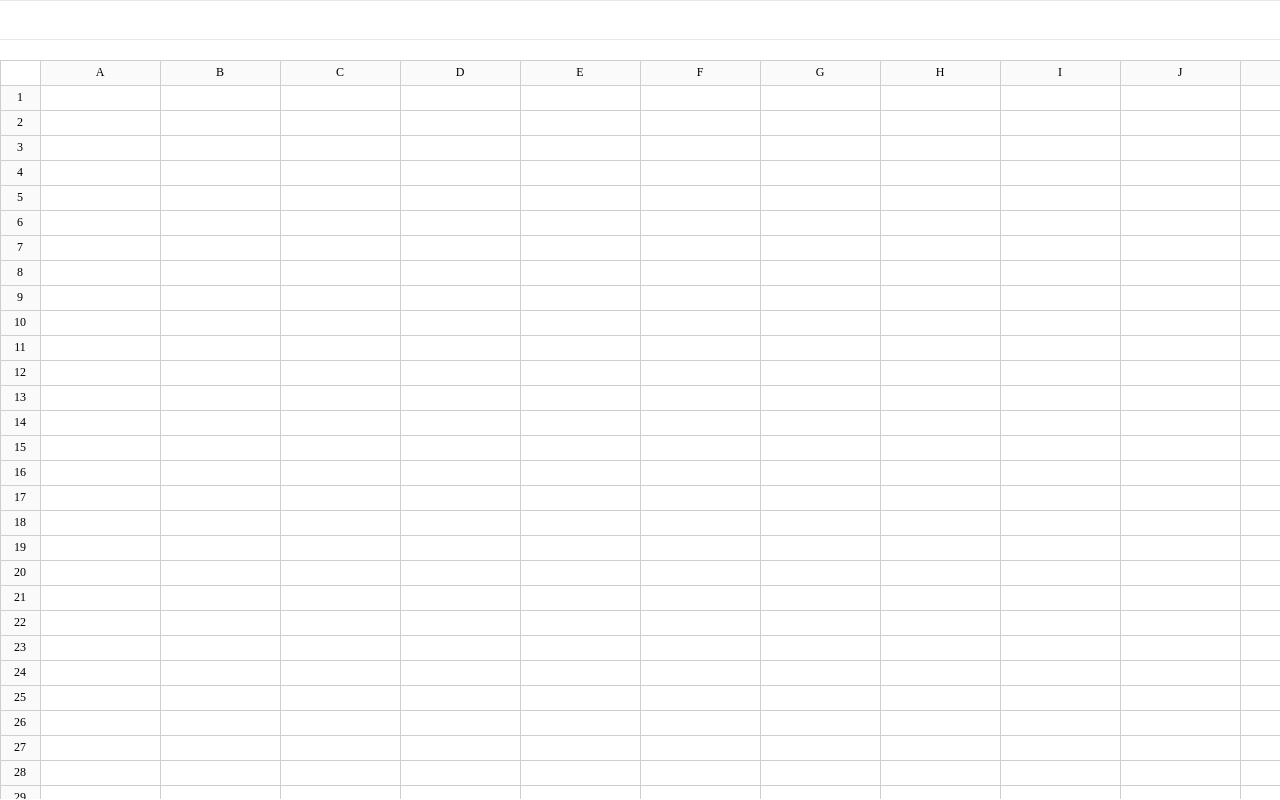
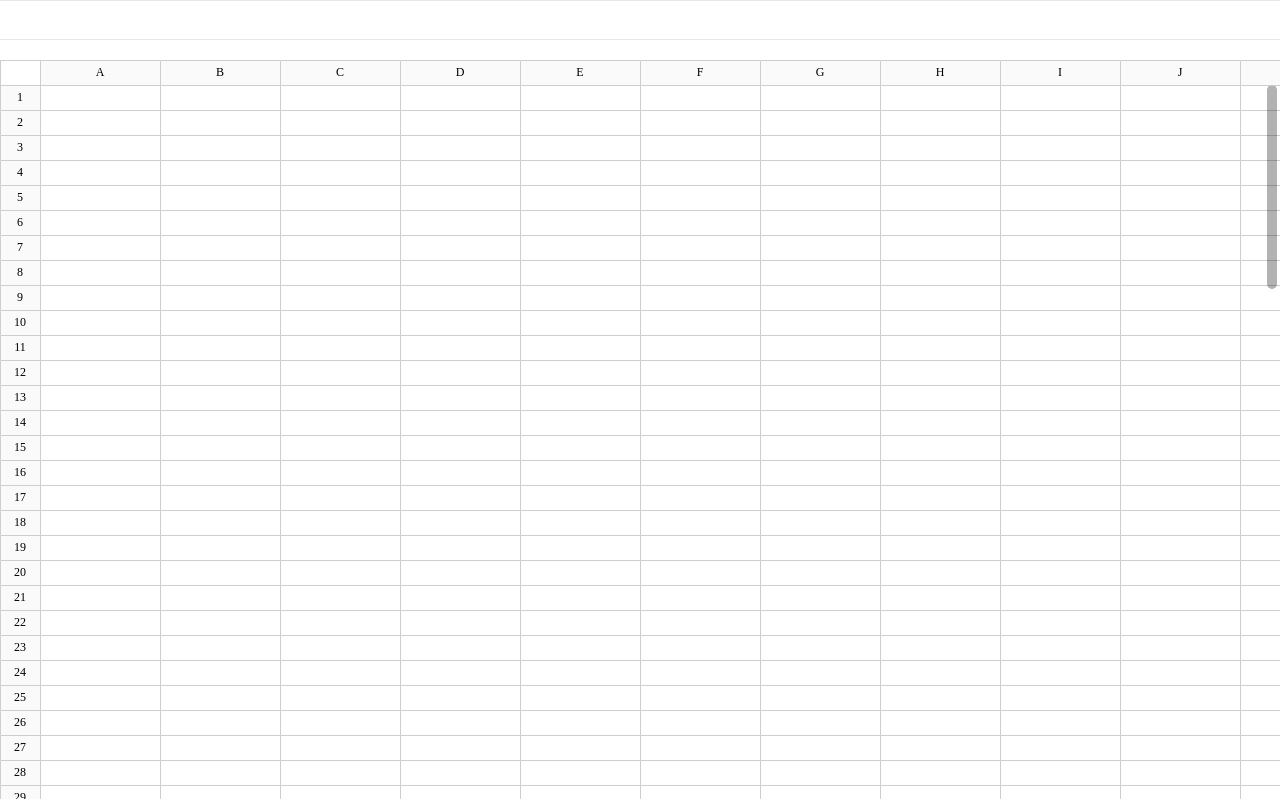
Before and after one commit to GGBeng1/webExcel, a Vue app: page / in a window 1280 px wide. Built offline with nearby package versions, Linux system fonts and the light colour scheme.

Commit message:
:cloud:  增加纵向滚动条

```diff
--- a/src/views/Home.vue
+++ b/src/views/Home.vue
@@ -92,6 +92,15 @@
             @input="handlerCellIptIput"
           ></div>
         </div>
+        <div class="rightSideBar" ref="rightSideBar">
+          <div
+            class="scrollBar"
+            :style="{
+              top: rightScrollBar.top + 'px',
+              height: rightScrollBar.height + 'px'
+            }"
+          ></div>
+        </div>
       </div>
     </div>
   </div>
@@ -153,6 +162,12 @@ export default {
         x: 0,
         y: 0
       },
+      rightScrollBar: {
+        top: 0,
+        height:
+          ((window.innerHeight - 60 - 25) / (25 * 100)) *
+          (window.innerHeight - 60 - 25)
+      },
       //表格数据
       centerCells: [],
       letfCells: [],
@@ -181,6 +196,9 @@ export default {
   computed: {
     copyClickCellInfo() {
       return JSON.parse(JSON.stringify(this.clickCellInfo));
+    },
+    centerHeight() {
+      return window.innerHeight - 60 - 25;
     }
   },
   methods: {
@@ -333,8 +351,16 @@ export default {
     },
     //纵向滚动
     handlerScrollY(deltaY) {
-      let { scrollBar, leftCanvas, clickCell, clickCellInfo } = this;
+      let {
+        scrollBar,
+        leftCanvas,
+        clickCell,
+        clickCellInfo,
+        rightScrollBar,
+        centerHeight
+      } = this;
       scrollBar.y -= deltaY;
+      rightScrollBar.top += (deltaY / (100 * 25)) * (centerHeight - 3);
       if (
         -scrollBar.y + parseInt(this.$refs.left.style.height) >=
         leftCanvas.canvasHeight
@@ -342,8 +368,9 @@ export default {
         scrollBar.y = -(
           leftCanvas.canvasHeight - parseInt(this.$refs.left.style.height)
         );
+        rightScrollBar.top = centerHeight - 3 - rightScrollBar.height;
       } else if (scrollBar.y >= 0) {
-        scrollBar.y = 0;
+        scrollBar.y = rightScrollBar.top = 0;
       }
       if (clickCell.show) {
         clickCell.y = clickCellInfo.y + scrollBar.y;
@@ -759,6 +786,21 @@ export default {
           box-sizing: border-box;
         }
       }
+      .rightSideBar {
+        position: absolute;
+        right: 3px;
+        top: 0px;
+        width: 10px;
+        bottom: 3px;
+        // background: pink;
+        .scrollBar {
+          position: absolute;
+          width: 10px;
+          background: rgba(0, 0, 0, 0.3);
+          border-radius: 10px;
+          cursor: pointer;
+        }
+      }
     }
   }
 }
```
